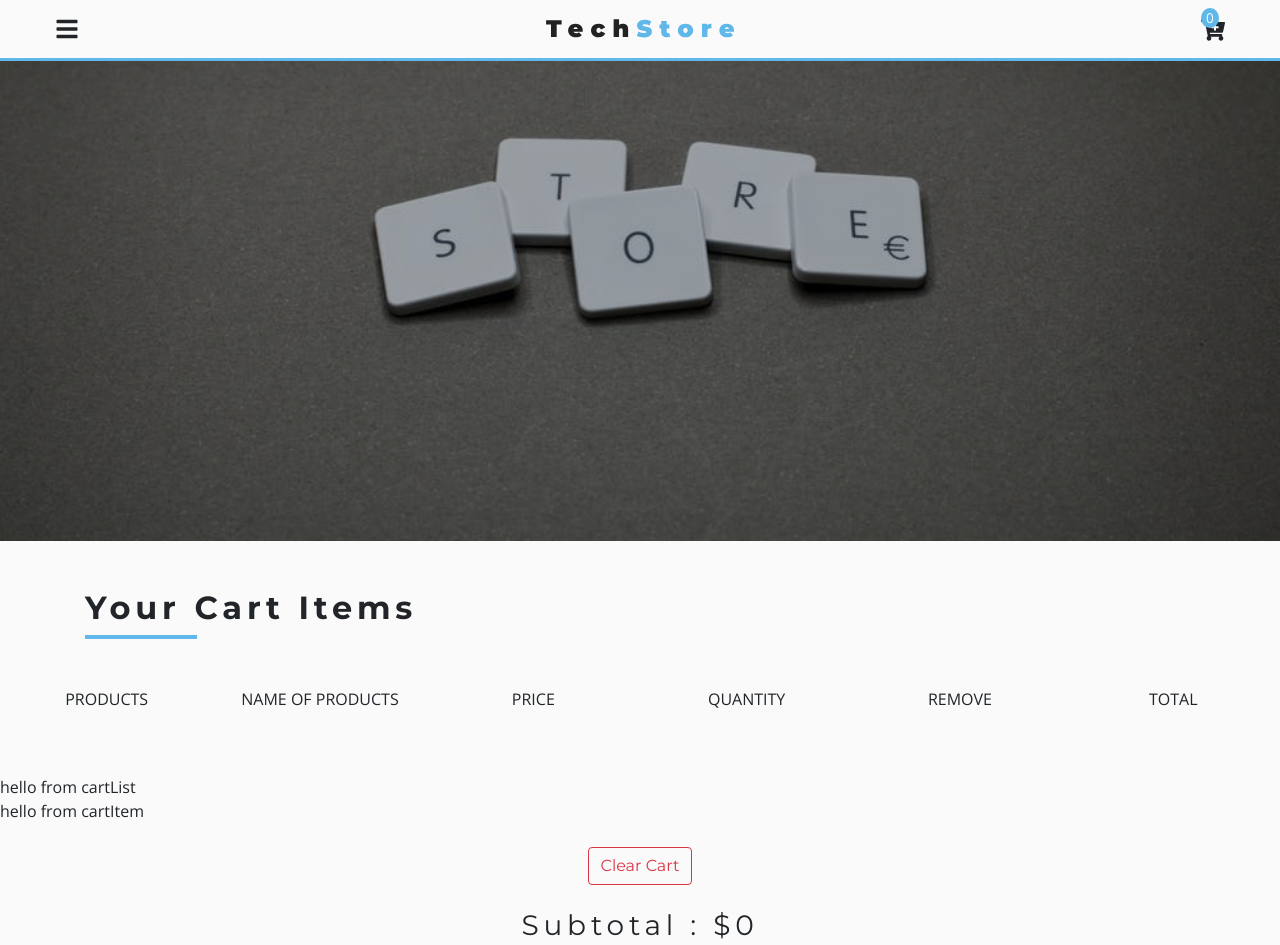
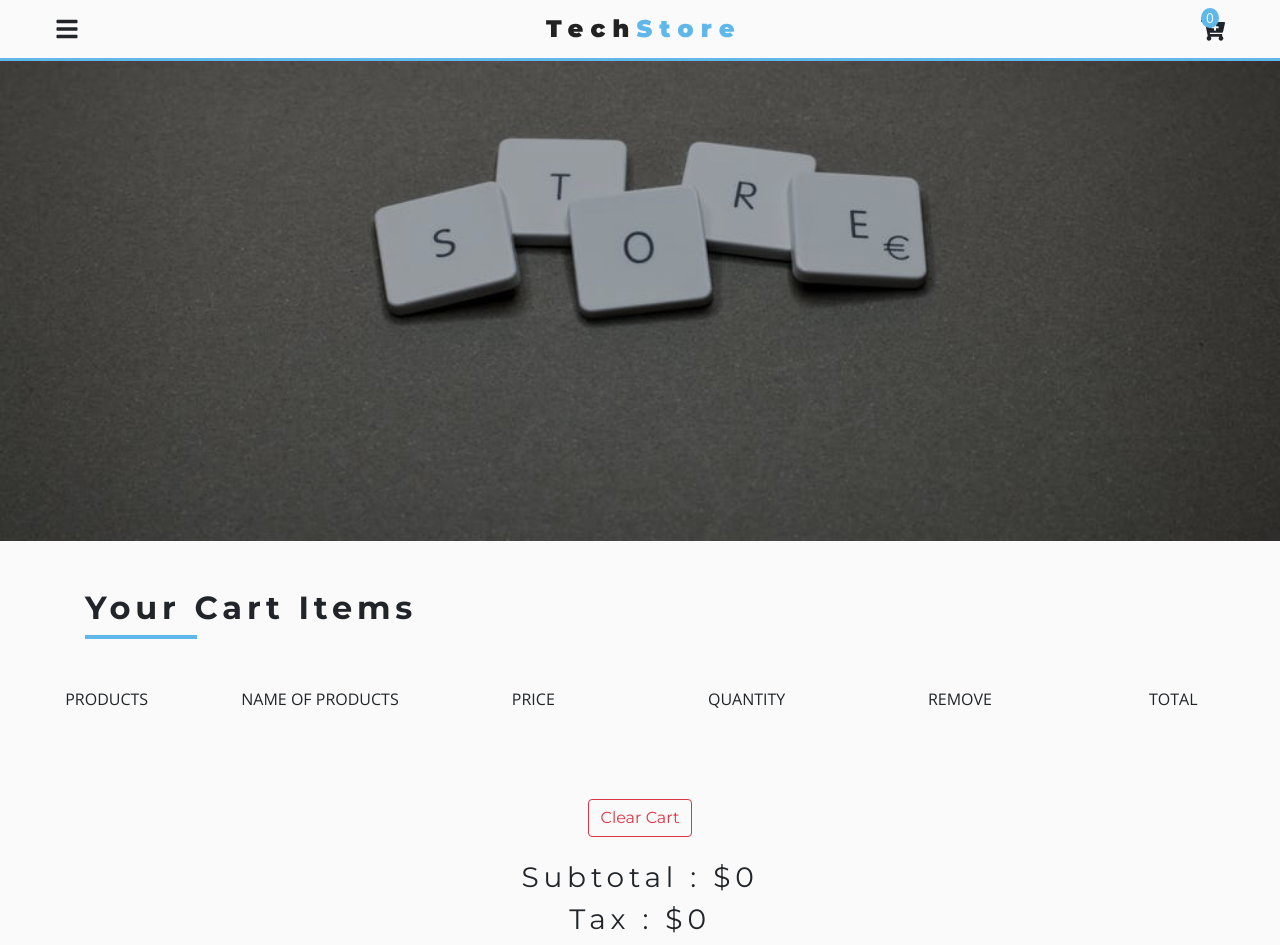
Before and after one commit to LaGemYo/tech-store, a React (Create React App) app: page /cart in a window 1280 px wide. Shown: the top 945 px of the page. Built offline with nearby package versions, Linux system fonts and the light colour scheme.

Commit message:
CartList component done

```diff
--- a/src/components/CartPage/CartList.js
+++ b/src/components/CartPage/CartList.js
@@ -1,11 +1,38 @@
 import React from 'react';
+import { ProductConsumer } from '../../context';
 import CartItem from './CartItem';
 
 export default function CartList() {
     return (
-        <div>
-            hello from cartList
-            <CartItem />
+        <div className="container-fluid">
+            {/* row */}
+            <div className="row">
+                <div className="col">
+                    <ProductConsumer>
+                        {value => {
+                            const { cart, increment, decrement, removeItem } = value;
+                            if (cart.lenght === 0) {
+                                return <h1 className="text-title text-center my-4">
+                                    your cart is currently empty
+                                </h1>
+                            }
+                            return (
+                                <>
+                                {cart.map(item =>(<CartItem
+                                key={item.id}
+                                cartItem={item}
+                                increment={increment}
+                                decrement={decrement}
+                                removeItem={removeItem}
+                                >
+                                </CartItem>))}
+                                </>
+                            )
+                        }
+                        }
+                    </ProductConsumer>
+                </div>
+            </div>
         </div>
     )
 }
```
